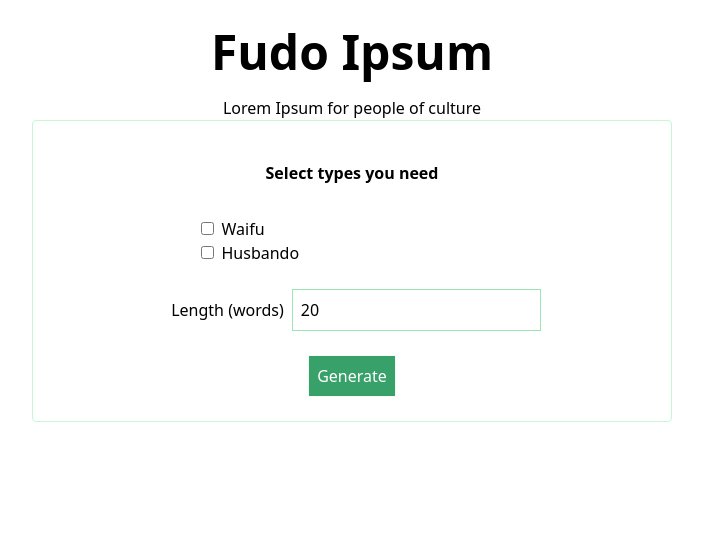
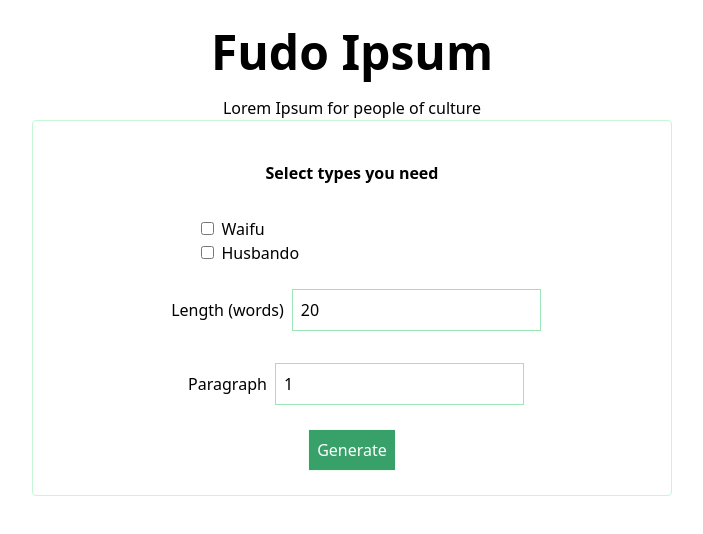
Before and after one commit to pontakornth/fudo-ipsum, a Vue app: page / in a window 1280 px wide. Shown: the top 534 px of the page, without its empty margins (288-991 px from the left). Built offline with nearby package versions, Linux system fonts and the light colour scheme.

Commit message:
feat: Add paragraph generation

```diff
--- a/src/App.vue
+++ b/src/App.vue
@@ -18,10 +18,14 @@
           <span class="label-text">Length (words)</span>
           <input v-model="options.length" class="textbox" name="length" type="number" value="0">
         </label>
+        <label class="label-length">
+          <span class="label-text">Paragraph</span>
+          <input v-model="paragraphs" class="textbox" name="length" type="number" value="0">
+        </label>
         <button @click.prevent="generateLorem" class="button">Generate</button>
     </form>
     <div v-if="loremIpsum" class="output flex flex-wrap justify-center">
-      <p class="w-full" >{{loremIpsum}}</p>
+      <p class="w-full whitespace-pre-line" >{{loremIpsum}}</p>
       <button @click="copyToClipboard" class="button">Copy to clipboard</button>
     </div>
   </div>
@@ -31,13 +35,15 @@
 import {
   Component, Vue, Watch,
 } from 'vue-property-decorator';
-import { generate, GenerateOptions } from './utils/generate';
+import { generateParagraph, GenerateOptions } from './utils/generate';
 
 @Component
 export default class App extends Vue {
   loremIpsum = '';
 
   rawOptions = [];
+
+  paragraphs = 1;
 
   // TODO: Add better way to check the option
   @Watch('rawOptions')
@@ -58,7 +64,7 @@ export default class App extends Vue {
   options: GenerateOptions = { waifu: false, husbando: false, length: 20 };
 
   generateLorem(): void {
-    this.loremIpsum = generate(this.options as GenerateOptions);
+    this.loremIpsum = generateParagraph(this.options, this.paragraphs);
   }
 
   copyToClipboard(): void {
@@ -126,7 +132,6 @@ export default class App extends Vue {
 
 .output {
   @apply border border-green-600 my-4 w-3/4 mx-auto text-left p-2;
-  min-height: 12em;
 }
 
 @screen md {
```
